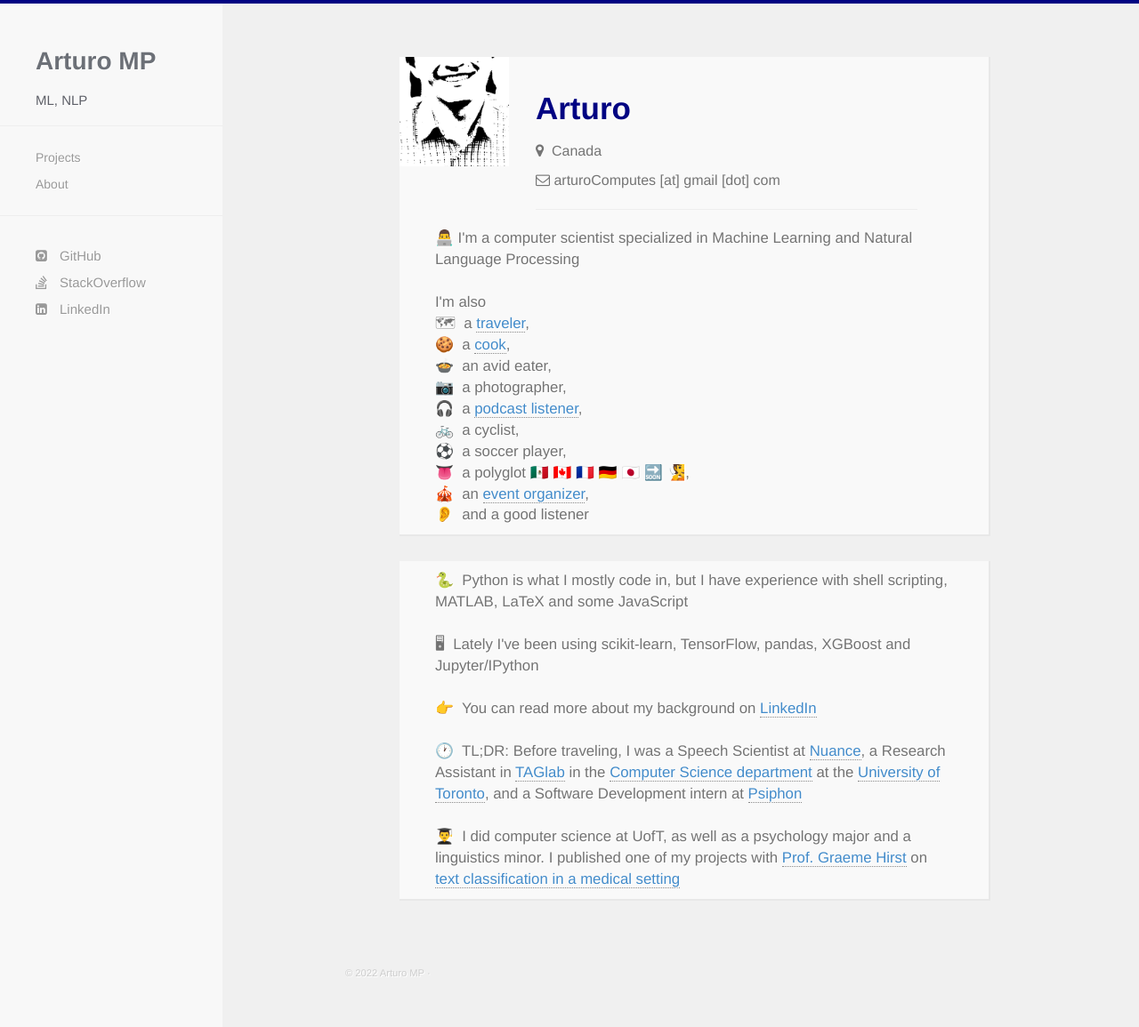
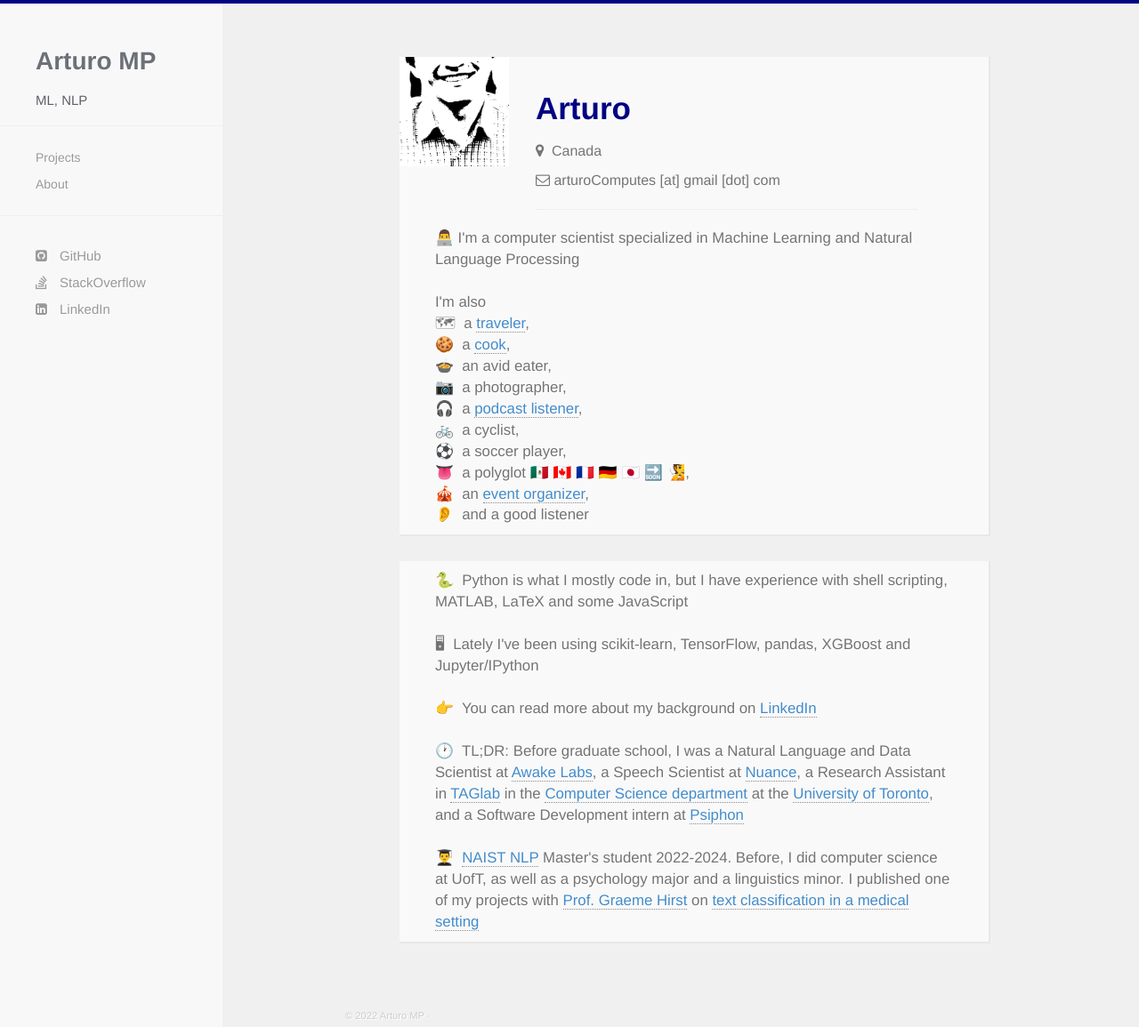
Before and after one commit to arturomp/arturomp.github.io, a Jekyll site: the page built from about.html, in a window 1280 px wide and 1155 px high. Shown: the whole window at 89% size. Built offline with Jekyll 4.4.1, drawn with Linux system fonts in a browser that asks for light colours; nearby versions of some CDN libraries.

Commit message:
Update about.html

```diff
--- a/about.html
+++ b/about.html
@@ -63,10 +63,10 @@ title: About
               👉&nbsp; You can read more about my background on <a href="http://www.linkedin.com/in/arturomp" target="_blank">LinkedIn</a>
               <br>
               <br>
-              🕐&nbsp; TL;DR: Before traveling, I was a Speech Scientist at <a href="http://www.nuance.com/" target="_blank">Nuance</a>, a Research Assistant in <a href="https://taglab.utoronto.ca/" target="_blank">TAGlab</a> in the <a href="http://web.cs.toronto.edu/" target="_blank">Computer Science department</a> at the <a href="https://www.utoronto.ca/" target="_blank">University of Toronto</a>, and a Software Development intern at <a href="https://psiphon.ca" target="_blank">Psiphon</a>
+              🕐&nbsp; TL;DR: Before graduate school, I was a Natural Language and Data Scientist at <a href="https://www.awakelabs.com/" target="_blank">Awake Labs</a>, a Speech Scientist at <a href="https://www.nuance.com/" target="_blank">Nuance</a>, a Research Assistant in <a href="https://taglab.utoronto.ca/" target="_blank">TAGlab</a> in the <a href="http://web.cs.toronto.edu/" target="_blank">Computer Science department</a> at the <a href="https://www.utoronto.ca/" target="_blank">University of Toronto</a>, and a Software Development intern at <a href="https://psiphon.ca" target="_blank">Psiphon</a>
               <br>
               <br>
-              👨‍🎓&nbsp; I did computer science at UofT, as well as a psychology major and a linguistics minor. I published one of my projects with <a href="http://www.cs.toronto.edu/~gh/" target="_blank">Prof. Graeme Hirst</a> on <a href="https://www.ncbi.nlm.nih.gov/pubmed/23920798" target="_blank">text classification in a medical setting</a>
+              👨‍🎓&nbsp; <a href="https://nlp.naist.jp/" target="_blank">NAIST NLP</a> Master's student 2022-2024. Before, I did computer science at UofT, as well as a psychology major and a linguistics minor. I published one of my projects with <a href="http://www.cs.toronto.edu/~gh/" target="_blank">Prof. Graeme Hirst</a> on <a href="https://www.ncbi.nlm.nih.gov/pubmed/23920798" target="_blank">text classification in a medical setting</a>
             </p>
           </div>
         </div>
```
